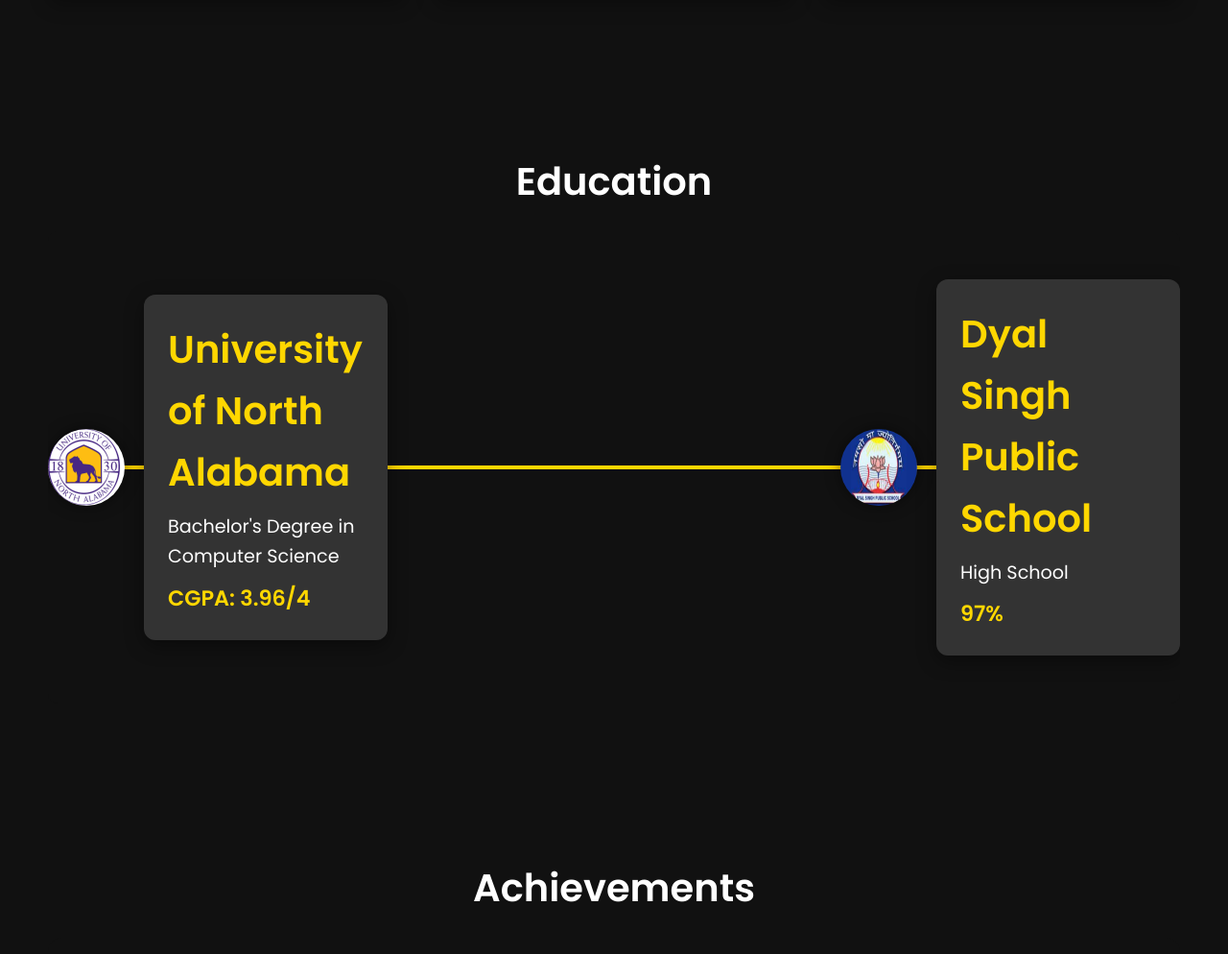
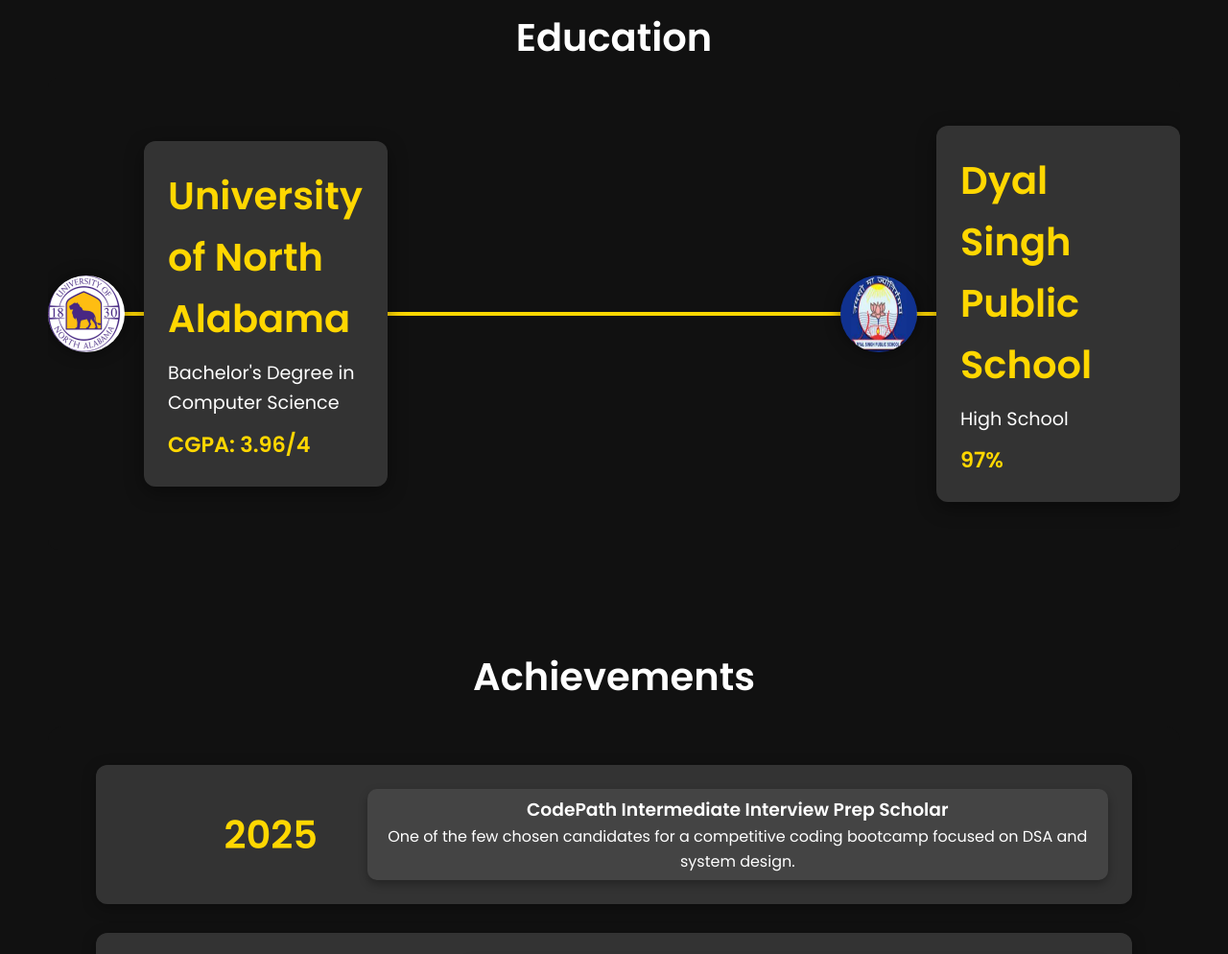
Before and after one commit to aanshika005/Portfolio, a plain HTML site: page index.html in a window 1280 px wide. Shown: the part 1744-2738 px from the top of the page at 96% size. Drawn offline with Linux system fonts and the light colour scheme.

Commit message:
Update style.css

```diff
--- a/style.css
+++ b/style.css
@@ -190,7 +190,7 @@ nav .nav-icon {
 
 /* General Section Styling */
 section {
-    padding: 80px 50px;
+    padding: 50px 50px;
     text-align: center;
     background-color: #111;
 }
@@ -274,7 +274,7 @@ section {
 /* Education Section Timeline */
 #education h2 {
     font-size: 2.5rem;
-    margin-bottom: 20px;
+    margin-bottom: 10px;
 }
 
 #education .timeline {
@@ -354,8 +354,8 @@ section {
 #achievements .timeline {
     display: flex;
     flex-direction: column;
-    gap: 40px;
-    margin-top: 20px;
+    gap: 30px;
+    margin-top: 10px;
     background-color: #111; /* Set to the same as body background */
     border-radius: 15px;
     padding: 40px 50px;
@@ -381,9 +381,9 @@ section {
 
 #achievements .timeline-item .description {
     max-width: 75%;
-    font-size: 1.2em;
+    font-size: 1.0em;
     background-color: #444;
-    padding: 15px;
+    padding: 7px;
     border-radius: 10px;
     box-shadow: 0 4px 10px rgba(0, 0, 0, 0.3);
 }
```
